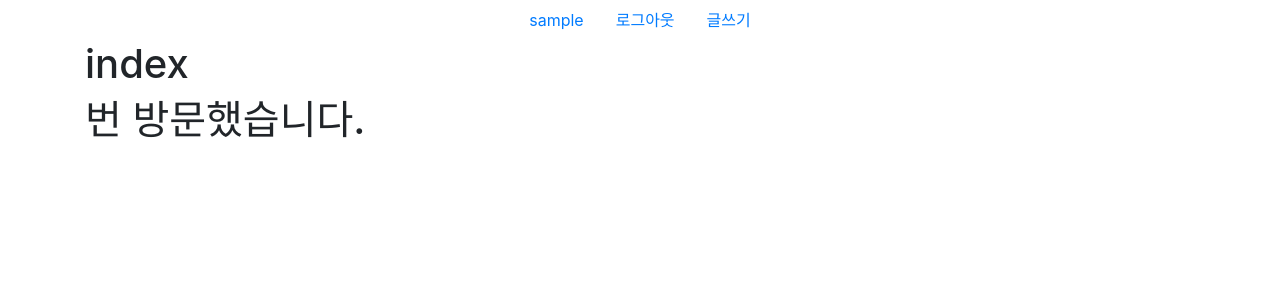
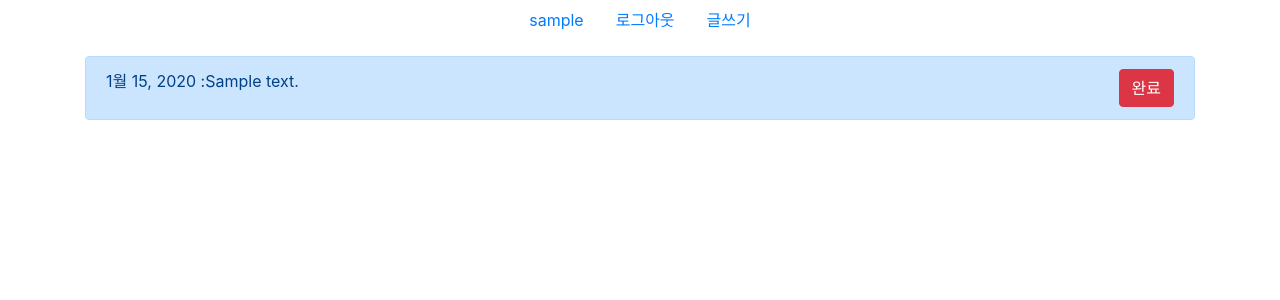
Before and after one commit to hyeonahkiki/ToDoAccounts, a Django app: page /todos/ in a window 1280 px wide. Shown: the top 300 px of the page. Run offline with Django 3.2, Linux system fonts and the light colour scheme; a user stored in the database is signed in; tables that the repository leaves empty hold one stand-in row (values such as "Sample post"); some libraries are stand-ins or nearby versions.

Commit message:
TodoAccounts

```diff
--- a/accounts/views.py
+++ b/accounts/views.py
@@ -21,6 +21,8 @@
     }
     return render(request, 'accounts/form.html', context)
 
+
+
 def login(request):
     if request.user.is_authenticated:
         return redirect('todos:index')
@@ -28,12 +30,13 @@
         form = AuthenticationForm(request, request.POST)
         if form.is_valid():
             auth_login(request, form.get_user())
-            return redirect('todos:index')
+            return redirect(request.GET.get('next') or'todos:index')
     else:
         form = AuthenticationForm()
     context = {
         'form':form,
     }
+
     return render(request, 'accounts/form.html', context)
 
 def logout(request):
--- a/todos/templates/todos/index.html
+++ b/todos/templates/todos/index.html
@@ -1,5 +1,9 @@
 {% extends 'base.html' %}
 {% block body %}
-  <h1>index</h1>
-  <h1>{{visit_num}}번 방문했습니다.</h1>
+  {% for todo in todos %}
+  <div class="alert alert-primary d-flex justify-content-between my-3" role="alert" >
+      <span> {{todo.due_date}} :{{todo.content}} </span>
+      <a href="{% url 'todos:delete' todo.id %}" class="btn btn-danger">완료</a>
+    </div>
+  {% endfor %}
 {% endblock %}
--- a/todos/urls.py
+++ b/todos/urls.py
@@ -6,4 +6,7 @@
 urlpatterns = [
     path('', views.index, name='index'),
     path('create/', views.create, name='create'),
+    path('<int:id>/delete/', views.delete, name='delete'),
+
+
 ]
--- a/todos/views.py
+++ b/todos/views.py
@@ -1,8 +1,12 @@
-from django.shortcuts import render, redirect
+from django.shortcuts import render, redirect, get_object_or_404
 from IPython import embed
 from .forms import TodoForm
+from django.contrib.auth.decorators import login_required
+from .models import Todo
+
 
 # Create your views here.
+@login_required
 def index(request):
     # session에 id랑 저장되어있음(딕셔너리 정보)
     # visit_num이 없으면 0이 출력
@@ -17,8 +21,18 @@
     # context = {
     #     'visit_num': visit_num,
     # }
-    return render(request, 'todos/index.html')
 
+    #지금 로그인한 사람이 작성한 todo만 보여야함
+    todos = request.user.todo_set.all().order_by('-due_date')
+    context = {
+        'todos':todos,
+    }
+
+
+    return render(request, 'todos/index.html', context)
+
+
+@login_required
 def create(request):
     if request.method =='POST':
         form = TodoForm(request.POST)
@@ -34,3 +48,13 @@
         'form': form,
     }
     return render(request, 'todos/form.html', context)
+
+
+@login_required
+def delete(request, id):
+    todo = get_object_or_404.get(Todo, id=id)
+    if todo.user == request.user:
+        todo.delete()
+        return redirect('todos:index')
+    else:
+        return redirect('todos:index')
```
Also changed, not shown: wnderlist/templates/base.html (+4 -3 lines).
